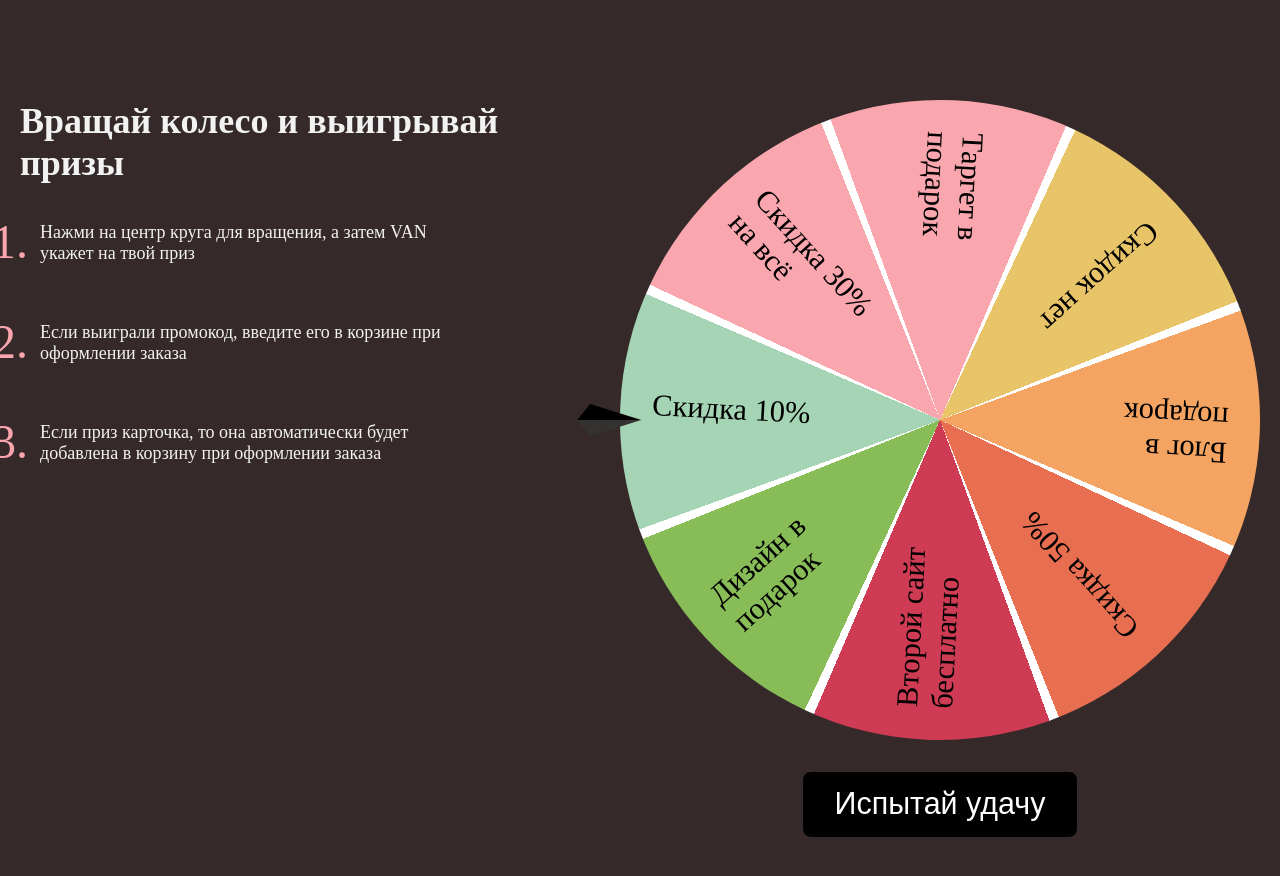
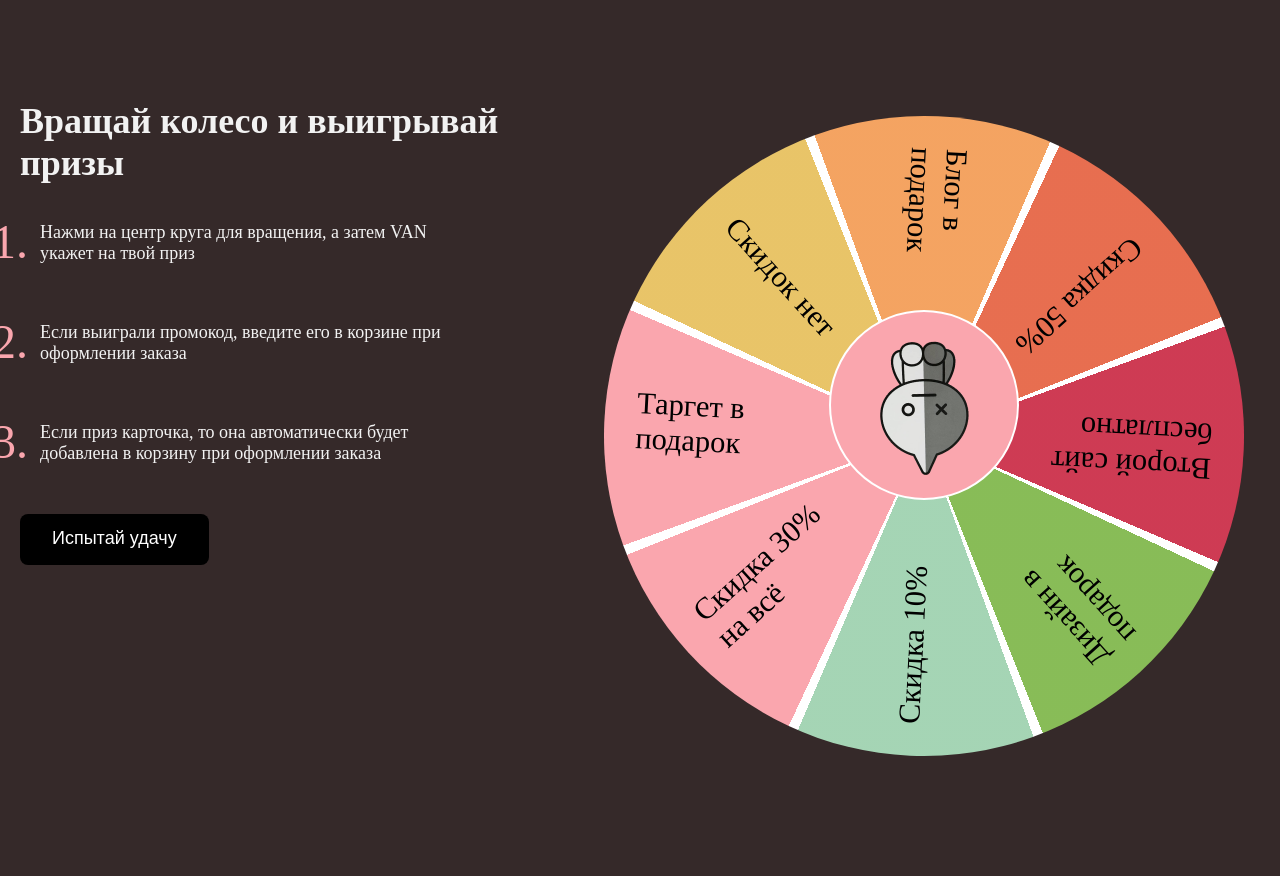
Before and after one commit to blessMe-Padre/koleso_fortuny, a plain HTML site: page index.html in a window 1280 px wide. Shown: the top 876 px of the page. Drawn offline with Linux system fonts and the light colour scheme.

Commit message:
feat: добавляет язычек

```diff
--- a/index.html
+++ b/index.html
@@ -29,15 +29,17 @@
                     </li>
                 </ol>
 
+                <button class="btn-spin">Испытай удачу</button>
             </div>
 
             <div class="deal-wheel">
                 <!-- блок с призами -->
                 <ul class="spinner"></ul>
                 <!-- язычок барабана -->
-                <div class="ticker"></div>
+                <div class="ticker">
+                    <img src="img/ticker.png" alt="">
+                </div>
                 <!-- кнопка -->
-                <button class="btn-spin">Испытай удачу</button>
             </div>
         </div>
     </div>
--- a/main.js
+++ b/main.js
@@ -1,9 +1,5 @@
 // надписи и цвета на секторах
 const prizes = [
-    // {
-    //     text: "Скидка 10%",
-    //     color: "hsl(197 30% 43%)",
-    // },
     {
         text: "Скидка 10%",
         color: "#FAA6AE",
@@ -41,7 +37,7 @@ const prizes = [
 
 const wheel = document.querySelector(".deal-wheel");
 const spinner = wheel.querySelector(".spinner");
-const trigger = wheel.querySelector(".btn-spin");
+const trigger = document.querySelector(".btn-spin");
 const ticker = wheel.querySelector(".ticker");
 
 // на сколько секторов нарезаем круг
--- a/style.css
+++ b/style.css
@@ -79,6 +79,7 @@ body {
         "trigger";
     /* устанавливаем размер шрифта */
     font-size: calc(var(--size) / 21);
+    transform: rotate(-90deg);
 }
 
 /* всё, что относится ко внутренним элементам главного блока, будет находиться в области сетки с названием spinner */
@@ -163,17 +164,29 @@ body {
     /* добавляем относительное позиционирование */
     position: relative;
     /* устанавливаем размеры */
-    left: calc(var(--size) / -15);
-    width: calc(var(--size) / 10);
-    height: calc(var(--size) / 20);
+    left: calc(var(--size) / 2.5);
+    /* width: calc(var(--size) / 10);
+    height: calc(var(--size) / 20); */
+    width: 190px;
+    height: 190px;
     /* фон язычка */
-    background: var(--lg);
+    background: #faa6ae;
+    border: 2px solid #ffffff;
+    border-radius: 50%;
     /* делаем так, чтобы язычок был выше колеса */
     z-index: 1;
     /* форма язычка */
-    clip-path: polygon(20% 0, 100% 50%, 20% 100%, 0% 50%);
+    /* clip-path: polygon(20% 0, 100% 50%, 20% 100%, 0% 50%); */
     /* устанавливаем точку, относительно которой будет вращаться язычок при движении колеса */
-    transform-origin: center left;
+    transform-origin: center center;
+
+    display: flex;
+    align-items: center;
+    justify-content: center;
+}
+
+.ticker img {
+    transform: rotate(90deg);
 }
 
 
@@ -192,7 +205,7 @@ body {
 @keyframes tick {
     40% {
         /* чуть поворачиваем язычок наверх в середине анимации */
-        transform: rotate(-12deg);
+        transform: rotate(12deg);
     }
 }
 
```
Also changed, not shown: img/ticker.png (added).
